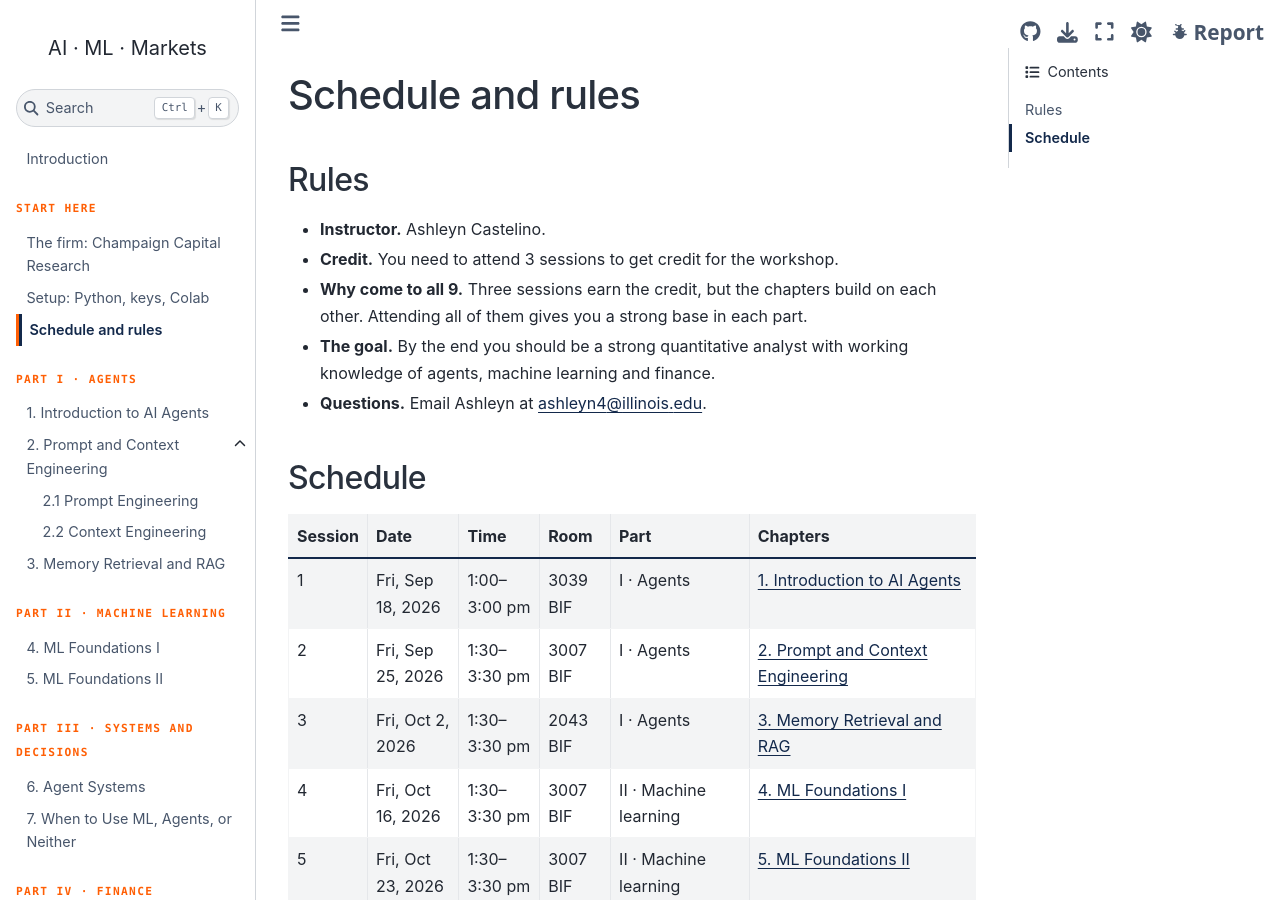
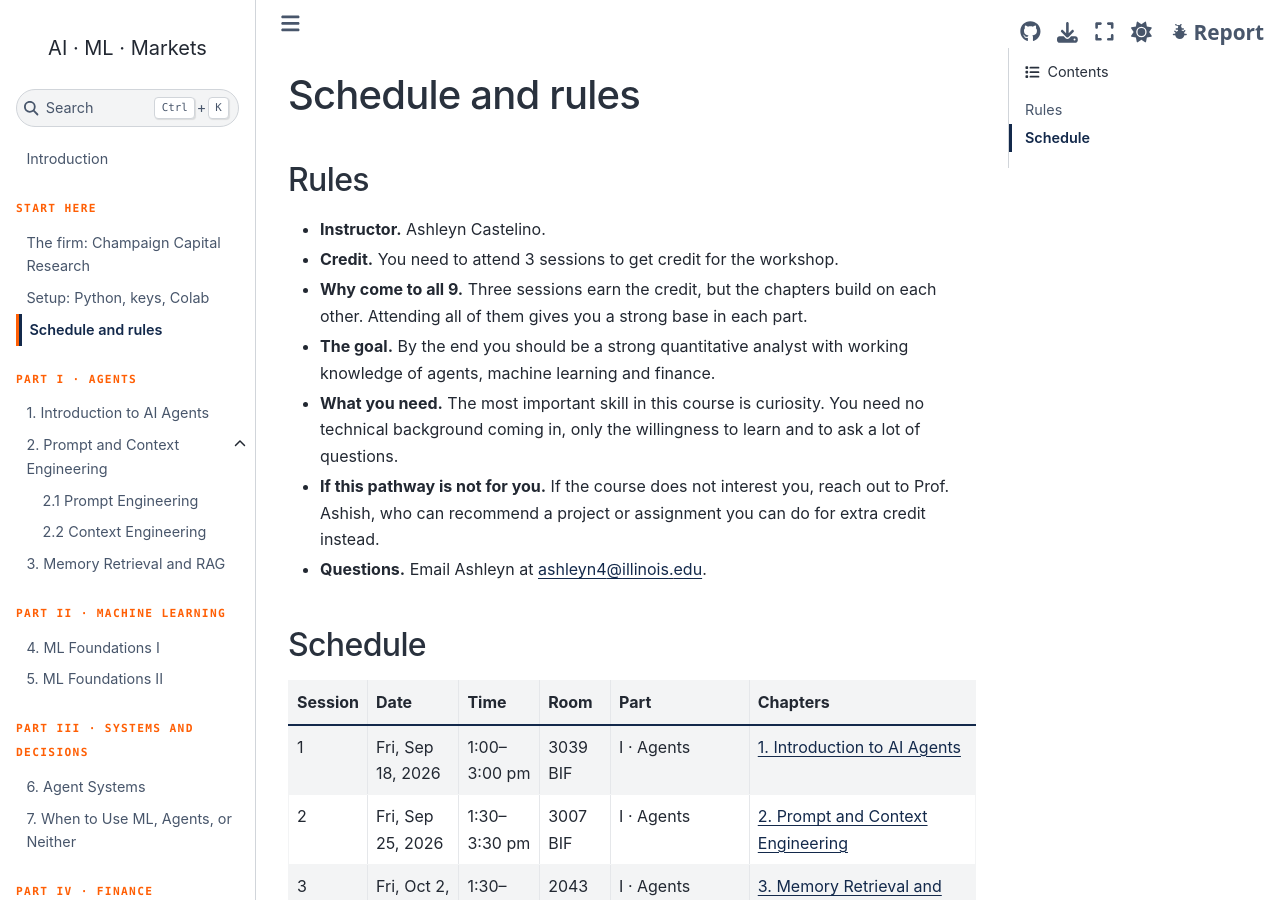
Before and after one commit to ashcastelinocs124/msba-ai-workshop, a Jupyter Book: the page built from book/schedule.md, in a window 1280 px wide and 900 px high. Built offline with Jupyter Book 1.0.4 settings and Sphinx 7.4.7 and the Sphinx Book theme 1.1.4, drawn with Linux system fonts in a browser that asks for light colours.

Commit message:
Add curiosity and the extra-credit alternative to the rules

```diff
--- a/book/schedule.md
+++ b/book/schedule.md
@@ -6,6 +6,8 @@
 - **Credit.** You need to attend 3 sessions to get credit for the workshop.
 - **Why come to all 9.** Three sessions earn the credit, but the chapters build on each other. Attending all of them gives you a strong base in each part.
 - **The goal.** By the end you should be a strong quantitative analyst with working knowledge of agents, machine learning and finance.
+- **What you need.** The most important skill in this course is curiosity. You need no technical background coming in, only the willingness to learn and to ask a lot of questions.
+- **If this pathway is not for you.** If the course does not interest you, reach out to Prof. Ashish, who can recommend a project or assignment you can do for extra credit instead.
 - **Questions.** Email Ashleyn at [ashleyn4@illinois.edu](mailto:ashleyn4@illinois.edu).
 
 ## Schedule
```
